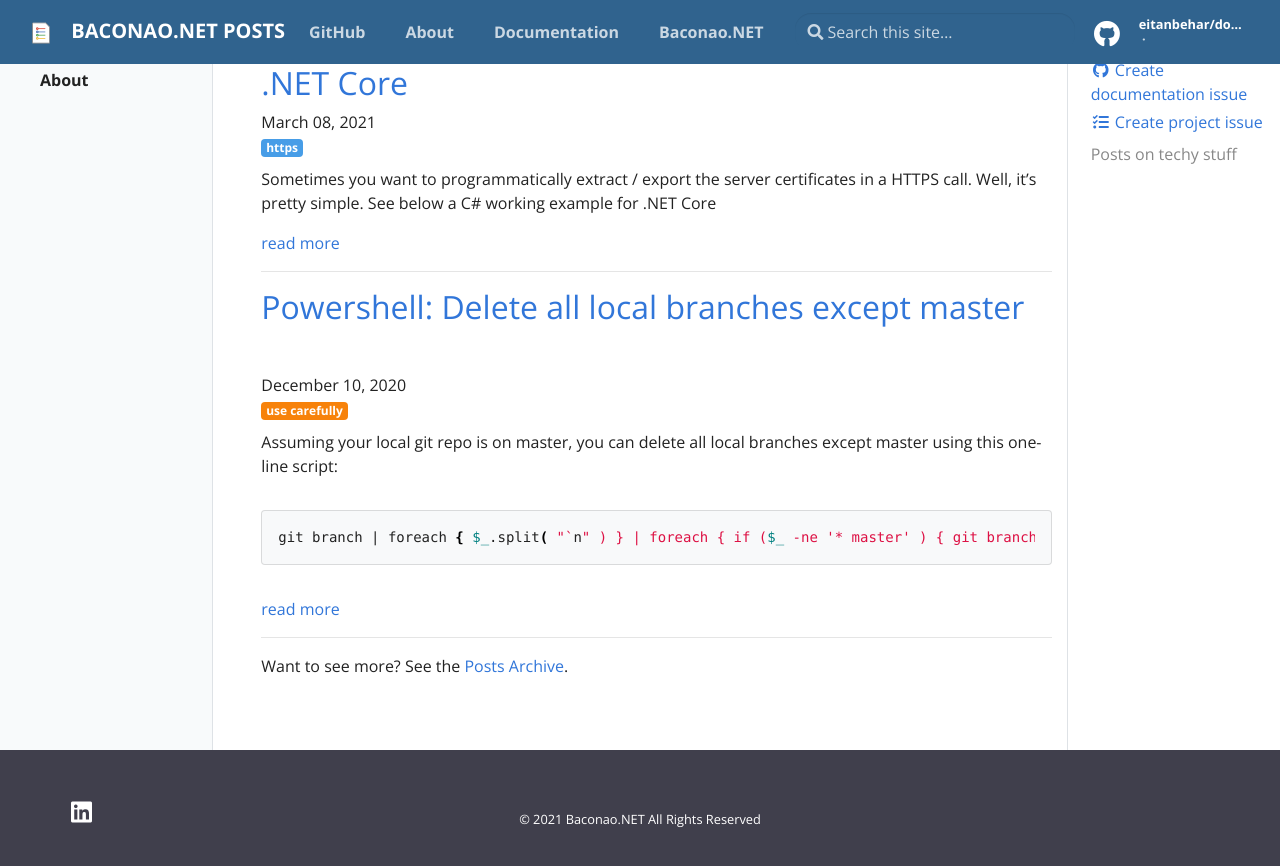
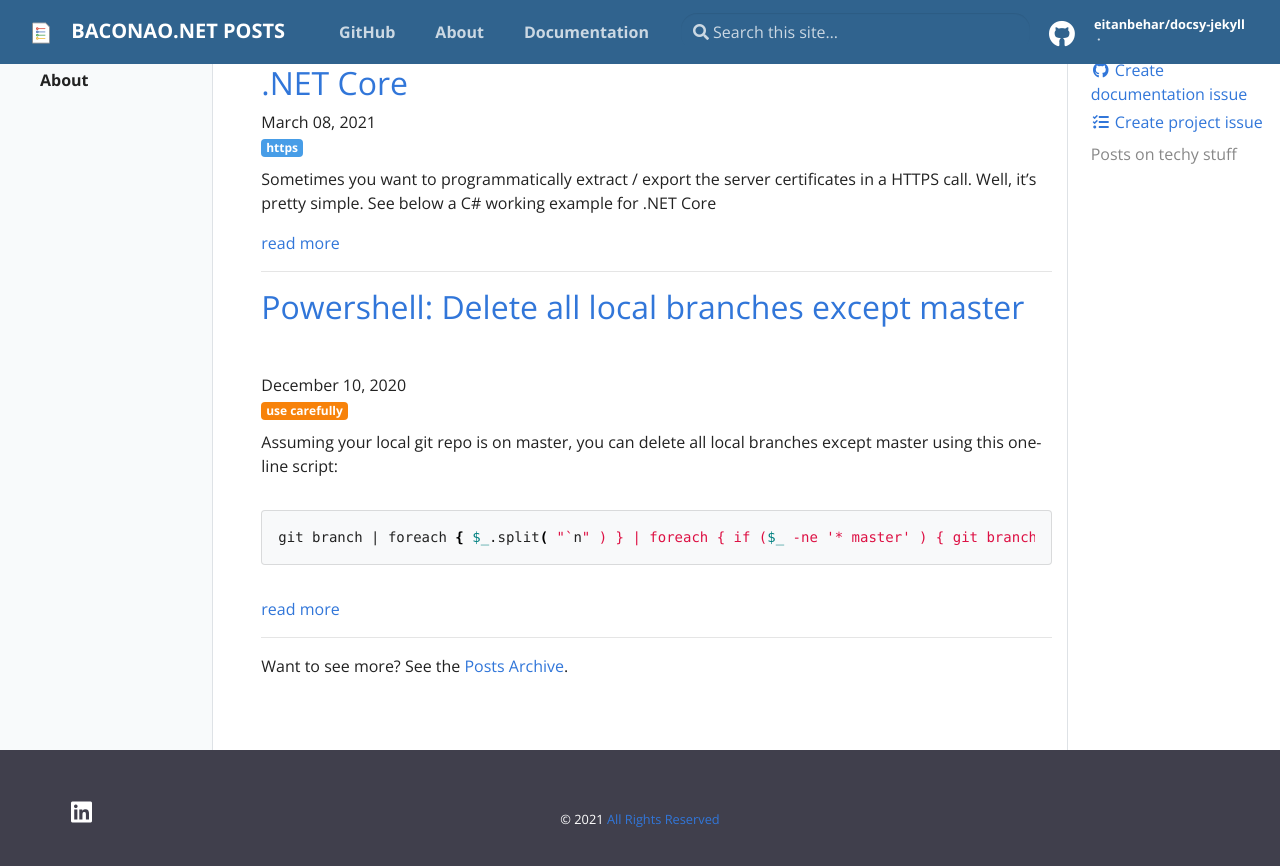
Before and after one commit to eitanbehar/docsy-jekyll, a Jekyll site: the page built from pages/index.md, in a window 1280 px wide and 900 px high, scrolled down 270 px. Shown: the top 866 px of the window. Built offline with Jekyll 4.4.1, drawn with Linux system fonts in a browser that asks for light colours.

Commit message:
update navigation

```diff
--- a/_data/navigation.yml
+++ b/_data/navigation.yml
@@ -2,5 +2,3 @@
   url: about
 - title: Documentation
   url: docs
-- title: Baconao.NET
-  url: https://baconao.net
--- a/_includes/footer.html
+++ b/_includes/footer.html
@@ -29,7 +29,7 @@
 </ul>
 </div>{% endif %}
 <div class="col-12 col-sm-4 text-center py-2 order-sm-2">
-  <small class="text-white">© 2021 {{ site.author }} All Rights Reserved</small>
+  <small class="text-white">© 2021 <a href="{{ site.url }}" target="_blank" {{ site.author }}</a> All Rights Reserved</small>
   {% if site.privacy %}<small class="ml-1"><a href="{{ site.privacy }}" target="_blank">Privacy Policy</a></small>{% endif %}
   <!--p class="mt-2"><a href="/about/">About Docsy</a></p-->
       </div>
```
